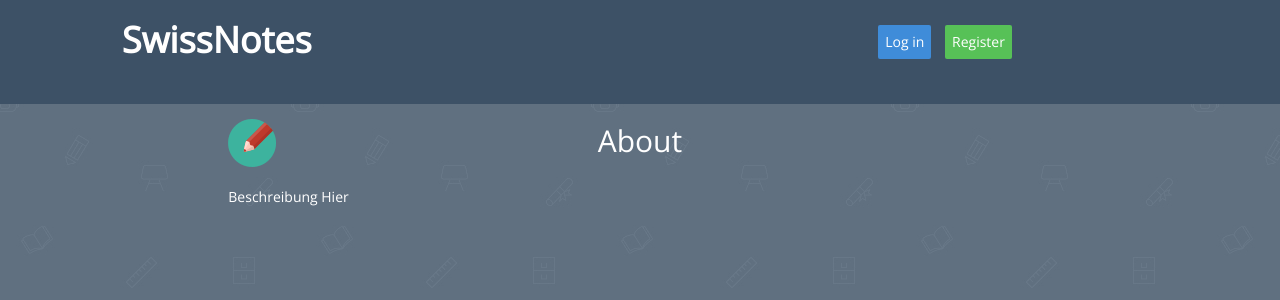
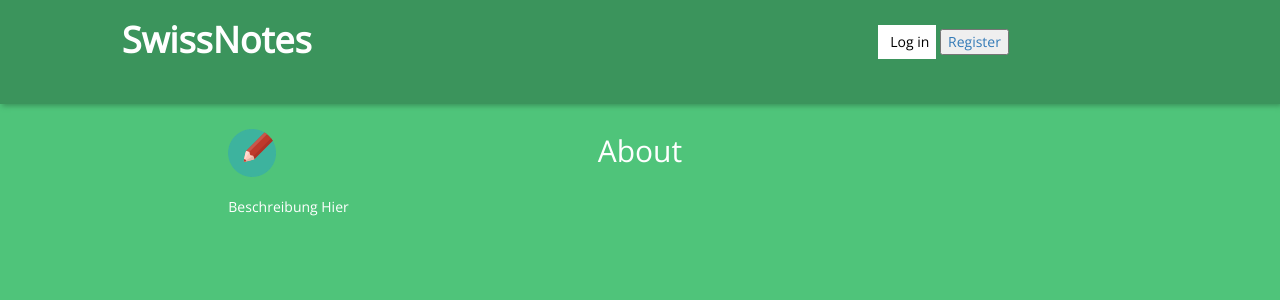
Before and after one commit to maalurprograms/K307, a PHP site: page / in a window 1280 px wide. Shown: the top 300 px of the page. Run offline with PHP 8.4, Linux system fonts and the light colour scheme.

Commit message:
changed style to green

```diff
--- a/view/static/styles.css
+++ b/view/static/styles.css
@@ -1,5 +1,6 @@
 body {
-  background-image: url(bg.jpg);
+  /* background-image: url(bg.jpg); */
+    background:#4FC47A;
   color: white;
   font-family: 'Open Sans', sans-serif;
 }
@@ -62,16 +63,29 @@ body {
 }
 
 header {
-  background: #3D5166;
+  background: #3B945C;
+    margin-bottom:10px;
+    box-shadow: 2px 2px 5px #3B945C;
 }
 
 #login {
   border:none;
   padding:7px;
   font-family: 'Open Sans', sans-serif;
-  border-radius: 2px;
-  background: #3F8CD9;
-  color: white;
+  background: white;
+  color: black;
+    border-left: 5px solid white;
+
+}
+
+#login:hover {
+    background:#3B945C;
+    color:white;
+    -webkit-transition: all 0.2s ease-in-out;
+    -moz-transition: all 0.2s ease-in-out;
+    -o-transition: all 0.2s ease-in-out;
+    transition: all 0.2s ease-in-out;
+}
 }
 
 #register {
@@ -219,10 +233,11 @@ input.radio:checked ~ label {
     padding:10px;
     background:white;
     color:black;
+    border-left: 5px solid white;
 }
 
 .ac_nav_li li:hover {
-    background:#24BF90;
+    background:#4FC47A;
     color:white;
     -webkit-transition: all 0.4s ease-in-out;
     -moz-transition: all 0.4s ease-in-out;
```
